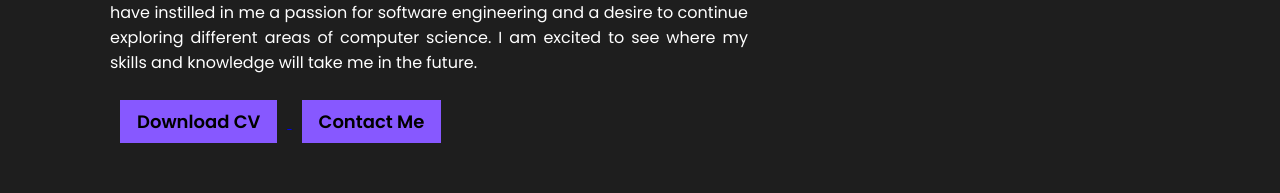
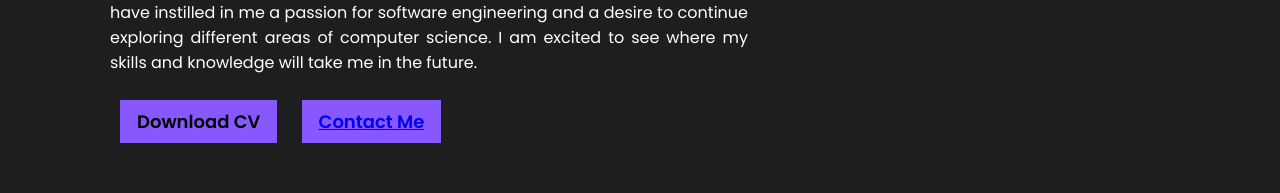
Before and after one commit to ACEOP/Portfolio.io, a plain HTML site: page index.html in a window 1280 px wide. Shown: the part 2025-2218 px from the top of the page. Drawn offline with nearby package versions, Linux system fonts and the light colour scheme.

Commit message:
Update index.html

```diff
--- a/index.html
+++ b/index.html
@@ -100,7 +100,7 @@
             <a href="https://drive.google.com/file/d/1znhxV5RRuc7lU3h3USPwSBTlgFisIi9x/view?usp=sharing">
             <button>Download CV</button>
             </a>
-            <button>Contact Me</button>
+            <button><a href="#contact">Contact Me</a></button>
           </div>
         </div>
         <div class="about-two">
```
